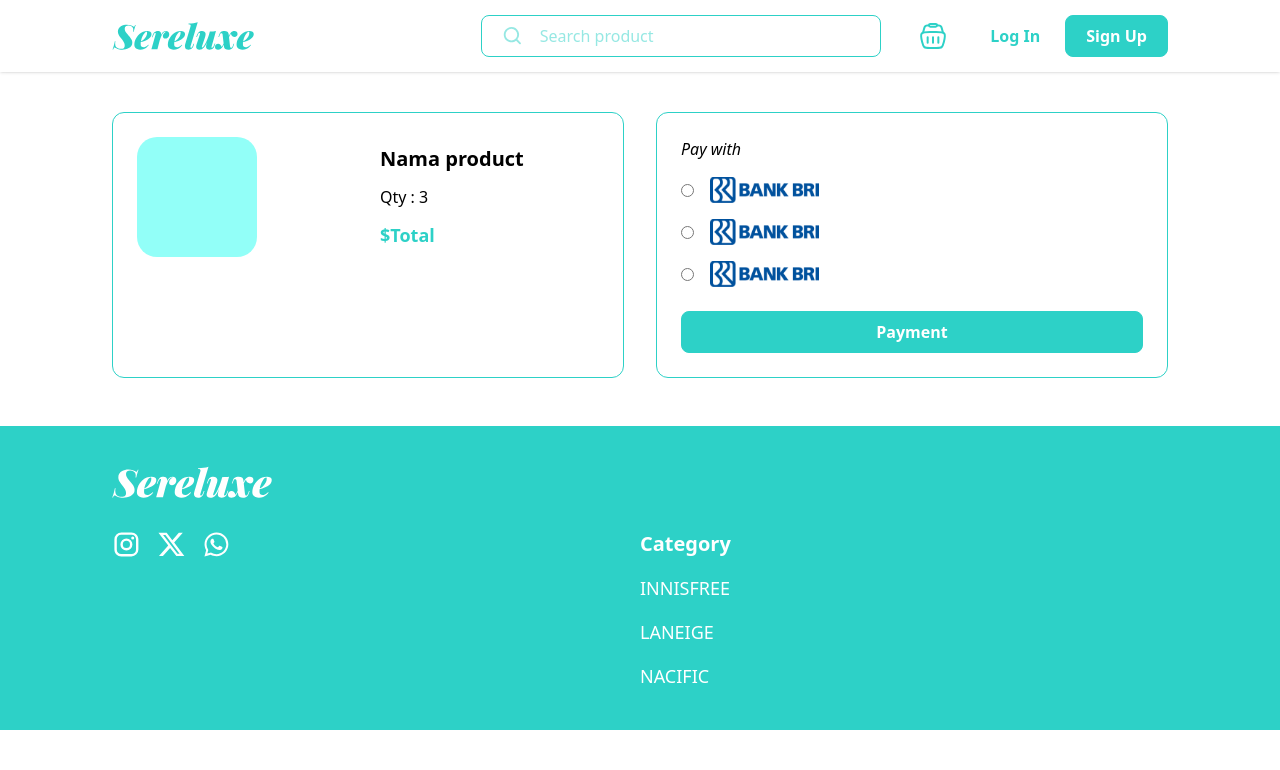
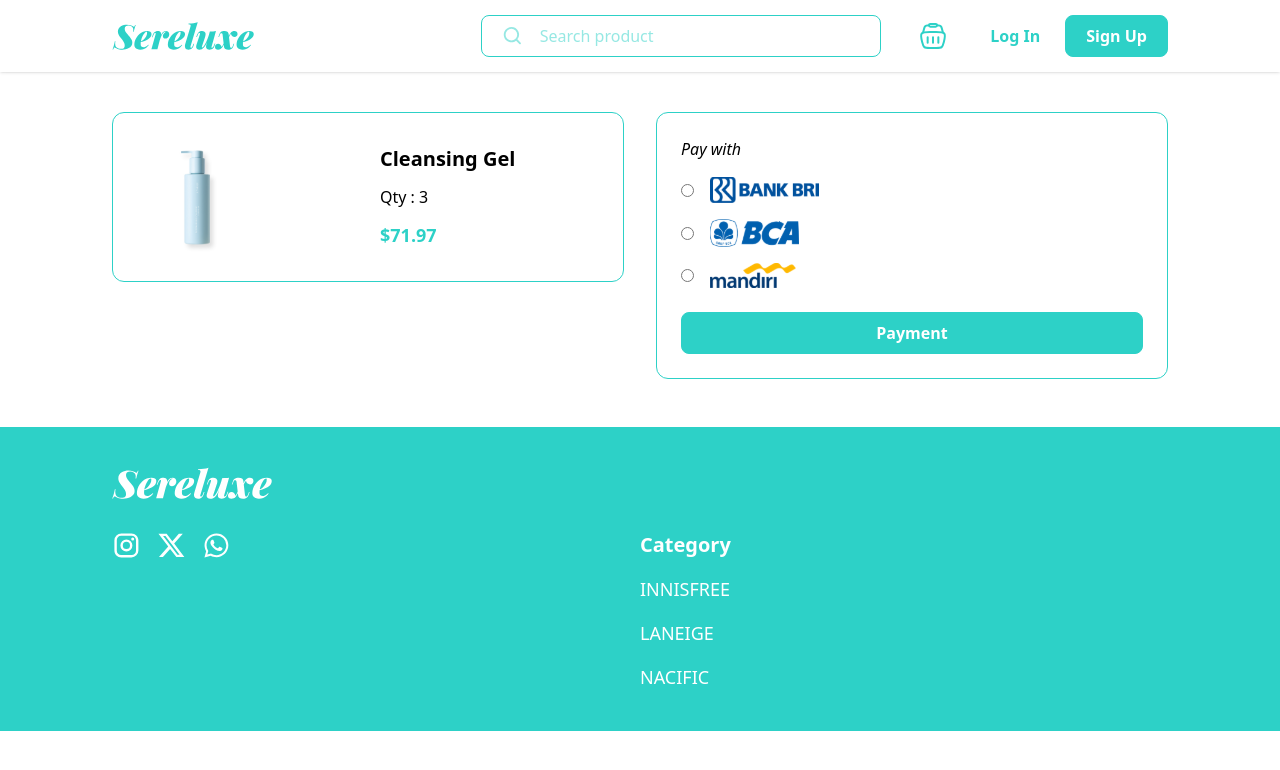
Before and after one commit to allsyalwaa/Sereluxe, a React (Vite) app: page /checkout in a window 1280 px wide. Shown: the top 770 px of the page. Built offline with nearby package versions, Linux system fonts and the light colour scheme.

Commit message:
refactor: Update SecCheckout component to use new product image, name, and price

```diff
--- a/src/components/section/SecCheckout.jsx
+++ b/src/components/section/SecCheckout.jsx
@@ -1,22 +1,24 @@
-import Product3 from "../../assets/product3.svg";
+import checkout from "../../assets/checkout.svg";
 import Bri from "../../assets/bri.svg";
+import bca from "../../assets/bca.svg";
+import mandiri from "../../assets/mandiri.svg";
 import Button from "../ui/Button";
 
 export default function SecCheckout() {
   return (
     <section className="container my-12">
       <div className="grid grid-cols-2 gap-8">
-        <div className="border-primary rounded-xl border-[1.5px] p-6">
-          <div className="grid grid-cols-2 items-center gap-6">
-            <img src={Product3} alt="" />
+        <div>
+          <div className="grid grid-cols-2 items-center gap-6 rounded-xl border-[1.5px] border-primary p-6">
+            <img src={checkout} alt="" />
             <div className="flex flex-col gap-3">
-              <h1 className="text-xl font-bold text-black">Nama product</h1>
+              <h1 className="text-xl font-bold text-black">Cleansing Gel</h1>
               <p className="text-base font-medium">Qty : 3</p>
-              <p className="text-primary text-lg font-semibold">$Total</p>
+              <p className="text-lg font-semibold text-primary">$71.97</p>
             </div>
           </div>
         </div>
-        <div className="border-primary rounded-xl border-[1.5px] p-6">
+        <div className="rounded-xl border-[1.5px] border-primary p-6">
           <h1 className="font-medium italic">Pay with</h1>
           <form action="" className="mt-4 flex flex-col gap-4">
             <div className="flex items-center gap-4">
@@ -25,11 +27,11 @@ export default function SecCheckout() {
             </div>
             <div className="flex items-center gap-4">
               <input type="radio" name="payment" id="payment1" />
-              <img src={Bri} alt="" />
+              <img src={bca} alt="" />
             </div>
             <div className="flex items-center gap-4">
               <input type="radio" name="payment" id="payment1" />
-              <img src={Bri} alt="" />
+              <img src={mandiri} alt="" />
             </div>
           </form>
           <Button type="submit" variant="primary" className="mt-6 w-full">
```
